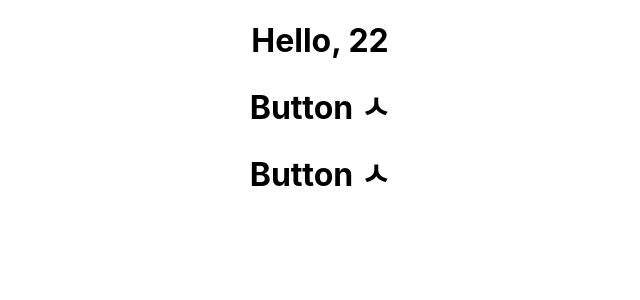
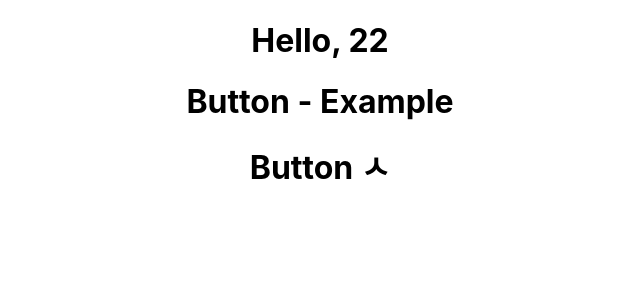
Before and after one commit to shj0000/chain, a React (Create React App) app in the folder client/react-test2/: page / in a window 1280 px wide. Shown: the top 300 px of the page, without its empty margins (320-960 px from the left). Built offline with nearby package versions, Linux system fonts and the light colour scheme.

Commit message:
Update Comp1.js

```diff
--- a/client/react-test2/src/component/Comp1.js
+++ b/client/react-test2/src/component/Comp1.js
@@ -19,7 +19,7 @@ class Comp1 extends React.Component {
   }
 
   render() {
-    return <h1 onClick={this.test}>Button ㅅ{this.props.name}</h1>;
+    return <h1 onClick={this.test}>Button - Example{this.props.name}</h1>;
   }
 }
 
```
